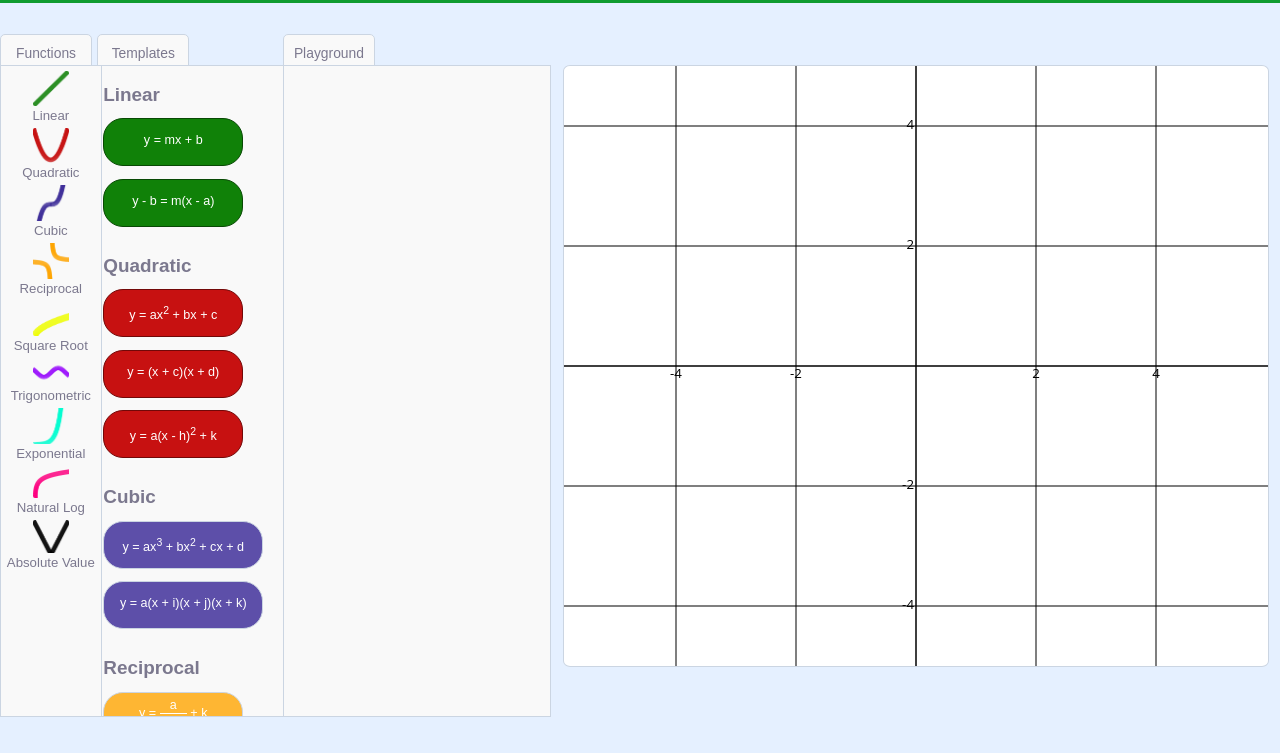
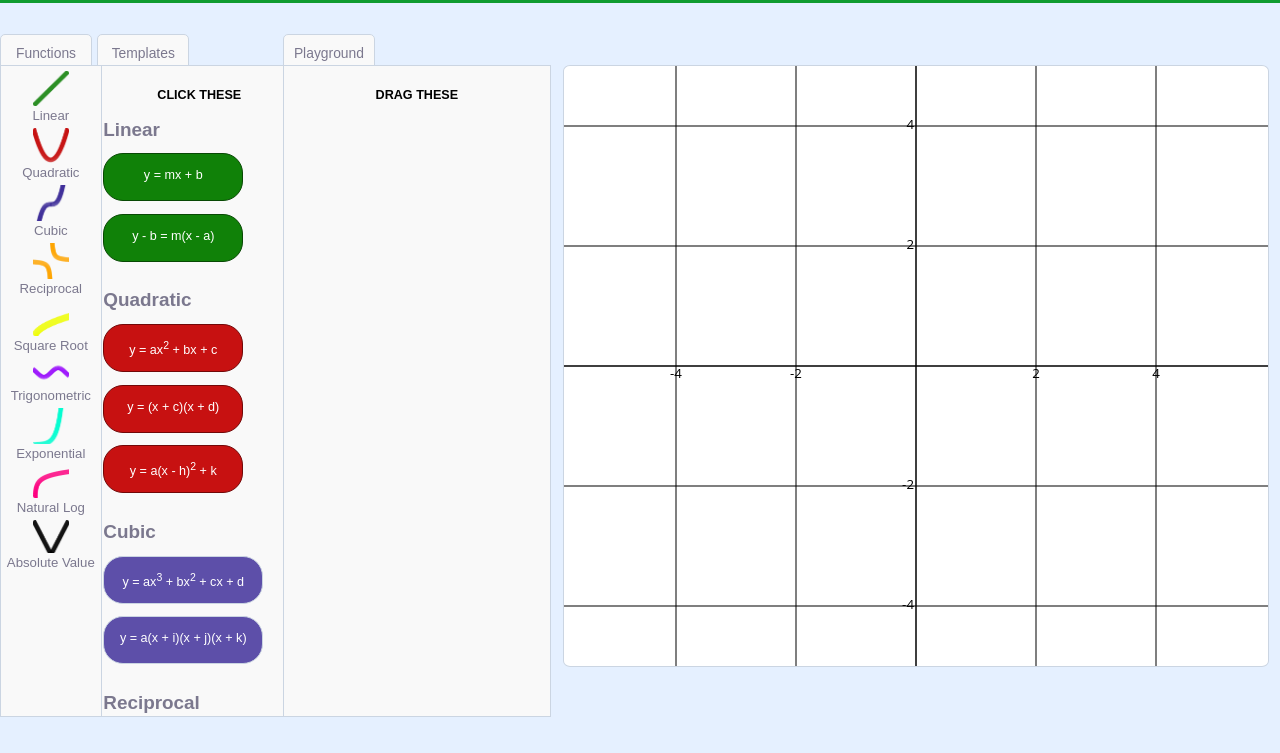
Before and after one commit to spudMelf/verto.github.io, a plain HTML site: page index.html in a window 1280 px wide. Shown: the part 47-800 px from the top of the page. Drawn offline with nearby package versions, Linux system fonts and the light colour scheme; a script that the page names is missing; a web font is replaced by a local one.

Commit message:
Made more intuitive

```diff
--- a/index.html
+++ b/index.html
@@ -6,7 +6,7 @@
 	<meta name="viewport" content="initial-scale=1.0, maximum-scale=1.0, user-scalable=no" />
 
 
-	<title>Graphr - The JavaScript Graphing Calculator</title>
+	<title>Verto - an educational graphing tool</title>
 
 	<link rel="stylesheet" type="text/css" href="jsgcalc.css" />
 
@@ -95,6 +95,7 @@
 	<div id="templates_section">
 		<p id="template_header">Templates</p>
 		<div id="template_blocks">
+			<h4>CLICK THESE</h4>
 			<div id="linear_templates">
 				<h1 style="padding-top: 0">Linear</h1>
 					<p onclick="defineLinear(0)">y = mx + b</p>
@@ -160,6 +161,7 @@
 	<div id="playground_section">
 		<p id="playground_header">Playground</p>
 		<div id="user_area">
+			<h4>DRAG THESE</h4>
 		</div>
 
 	</div>
--- a/jsgcalc.css
+++ b/jsgcalc.css
@@ -16,7 +16,10 @@ body, html, img{
 html {
 	scroll-behavior: smooth;
 }
-
+h4 {
+	color: black;
+	background-color: inherit;
+}
 body {
 	font-family: sans-serif;
 	font-size: 9pt;
--- a/jsgui.js
+++ b/jsgui.js
@@ -213,6 +213,7 @@ $('.pow').css('color', 'white');
 $('.linear_function').css('position', 'absolute');
 $('.linear_function_header').css('padding', '0');
 $('.linear_function_header').css('margin', '0');
+$('.linear_function:hover').css('cursor','grab');
 
 $('.linear_function').css('border-radius', '20px')
 $('.linear_function').css('height', '18px');
```
